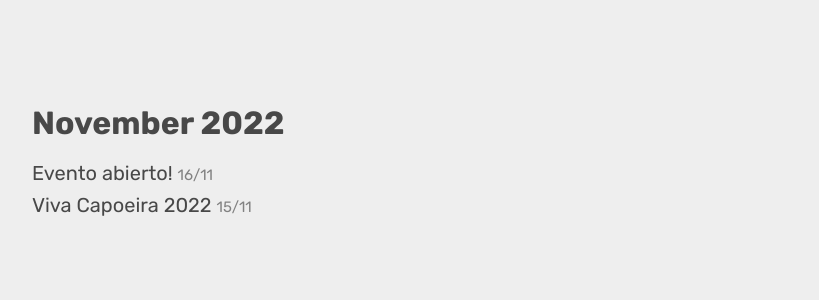
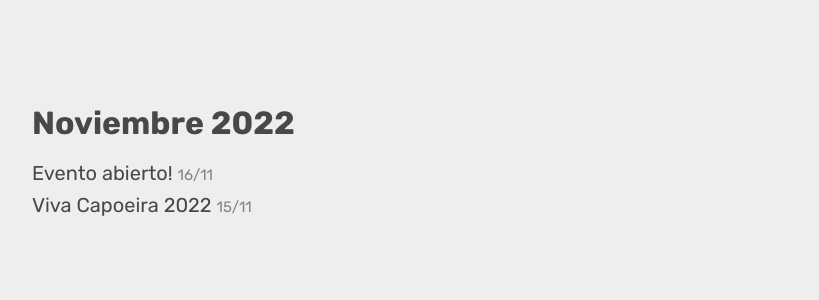
Before and after one commit to cxto21/gcb-website, a Jekyll site: the page built from archive.md, in a window 1280 px wide. Shown: the part 576-876 px from the top of the page, without its empty margins (224-1043 px from the left). Built offline with Jekyll 4.4.1, drawn with Linux system fonts in a browser that asks for light colours; some web fonts are replaced; part of the change alters nothing that is shown.

Commit message:
Adding icons; modifying readme.

```diff
--- a/_includes/main/head.html
+++ b/_includes/main/head.html
@@ -8,6 +8,8 @@
 {% else %}{% if page.excerpt %}
 <meta name="description" content="{{ page.excerpt | strip_html | truncatewords: 50 }}">
 {% endif %}{% endif %}-->
+<link rel="shortcut icon" type="image/svg+xml" href="/assets/img/gcb.svg">
+
 
 
 <meta name="description" content="{% if page.description %}{{ page.description | strip_html | strip_newlines | truncate: 160 }}{% else %}{{ site.blog.description }}{% endif %}">
--- a/_includes/utils/date_custom_short.html
+++ b/_includes/utils/date_custom_short.html
@@ -7,7 +7,7 @@
 {% comment %}-------- Test if we have a date to process --------{% endcomment %}
 {% if processed_date %}
 
-    {% assign month = "January,February,March,April,May,June,July,August,September,October,November,December" | split: "," %}
+    {% assign month = "Enero,Febrero,Marzo,Abril,Mayo,Junio,Julio,Agosto,Septiembre,Octubre,Noviembre,Diciembre" | split: "," %}
 
     {% assign month_index = processed_date | date: "%m" | minus: 1 %}
 
```
Also changed, not shown: README.md.
